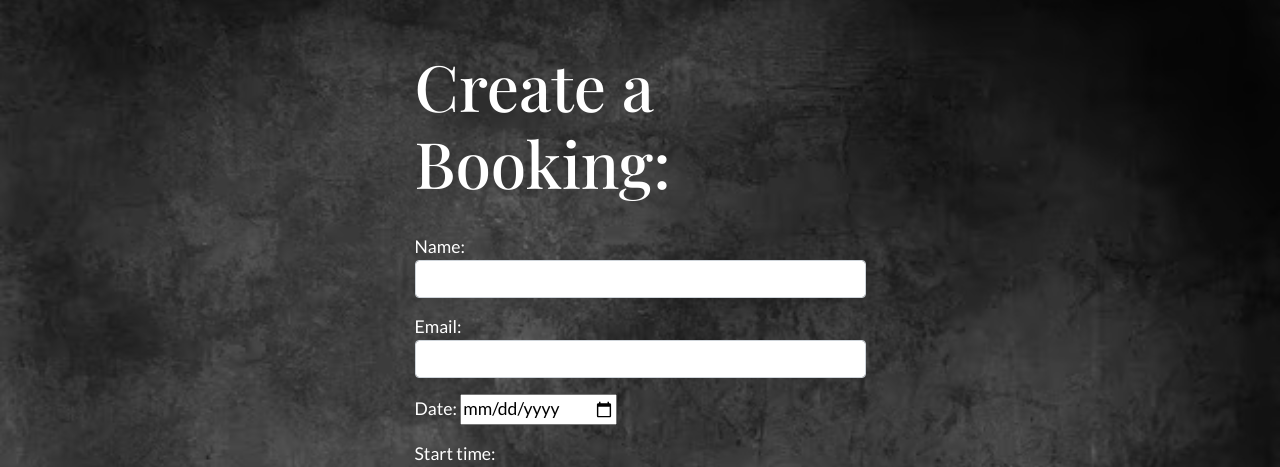
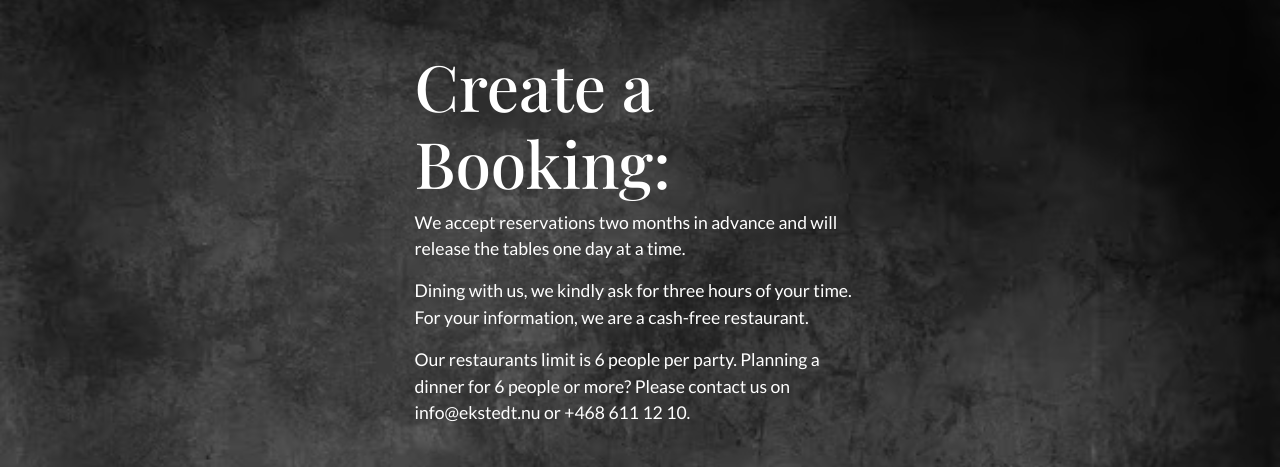
Before and after one commit to Code-Institute-Submissions/booking-system-ekstedt, a Django app: page /create/ in a window 1280 px wide. Shown: the part 58-525 px from the top of the page. Run offline with Django 4.2, Linux system fonts and the light colour scheme; some web fonts are replaced.

Commit message:
Fill create a booking page with relevant information

```diff
--- a/templates/create.html
+++ b/templates/create.html
@@ -8,17 +8,22 @@
     <div class="row justify-content-center">
         <div class="col-5">
             <h3>Create a Booking:</h3>
+            <p>We accept reservations two months in advance and will release the tables one day at a time.</p>
+            <p>Dining with us, we kindly ask for three hours of your time. For your information, we are a cash-free
+                restaurant.</p>
+            <p>Our restaurants limit is 6 people per party. Planning a dinner for 6 people or more? Please contact us on
+                info@ekstedt.nu or +468 611 12 10.</p>
             <br>
             <form method="POST">
                 {% csrf_token %}
                 {{ form.as_p }}
                 <button type="submit">Create a Booking</button>
             </form>
-            </div>
         </div>
     </div>
-    <br>
-    <br>
+</div>
+<br>
+<br>
 
 
 <script src="{% static 'js/booking_form.js' %}"></script>
```
